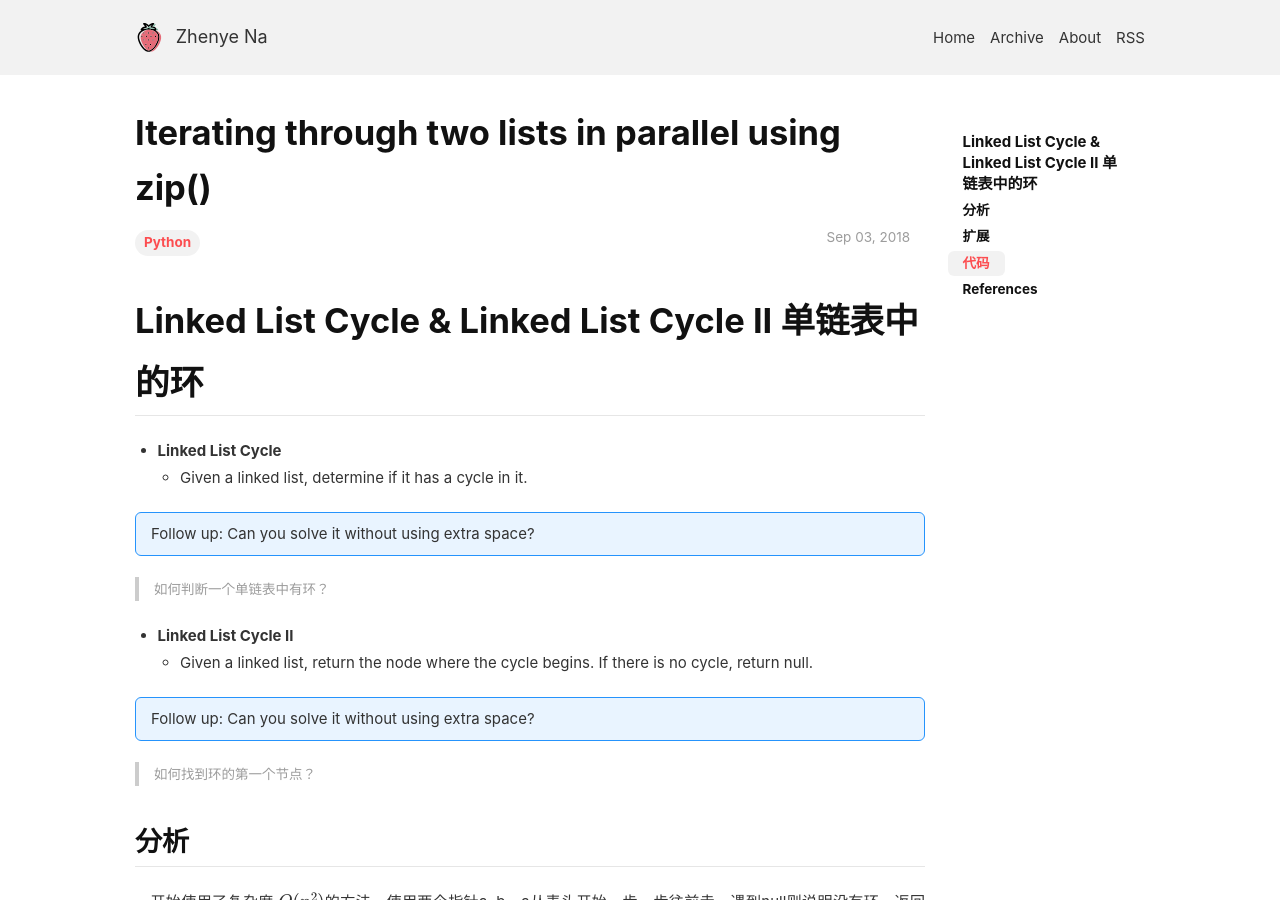
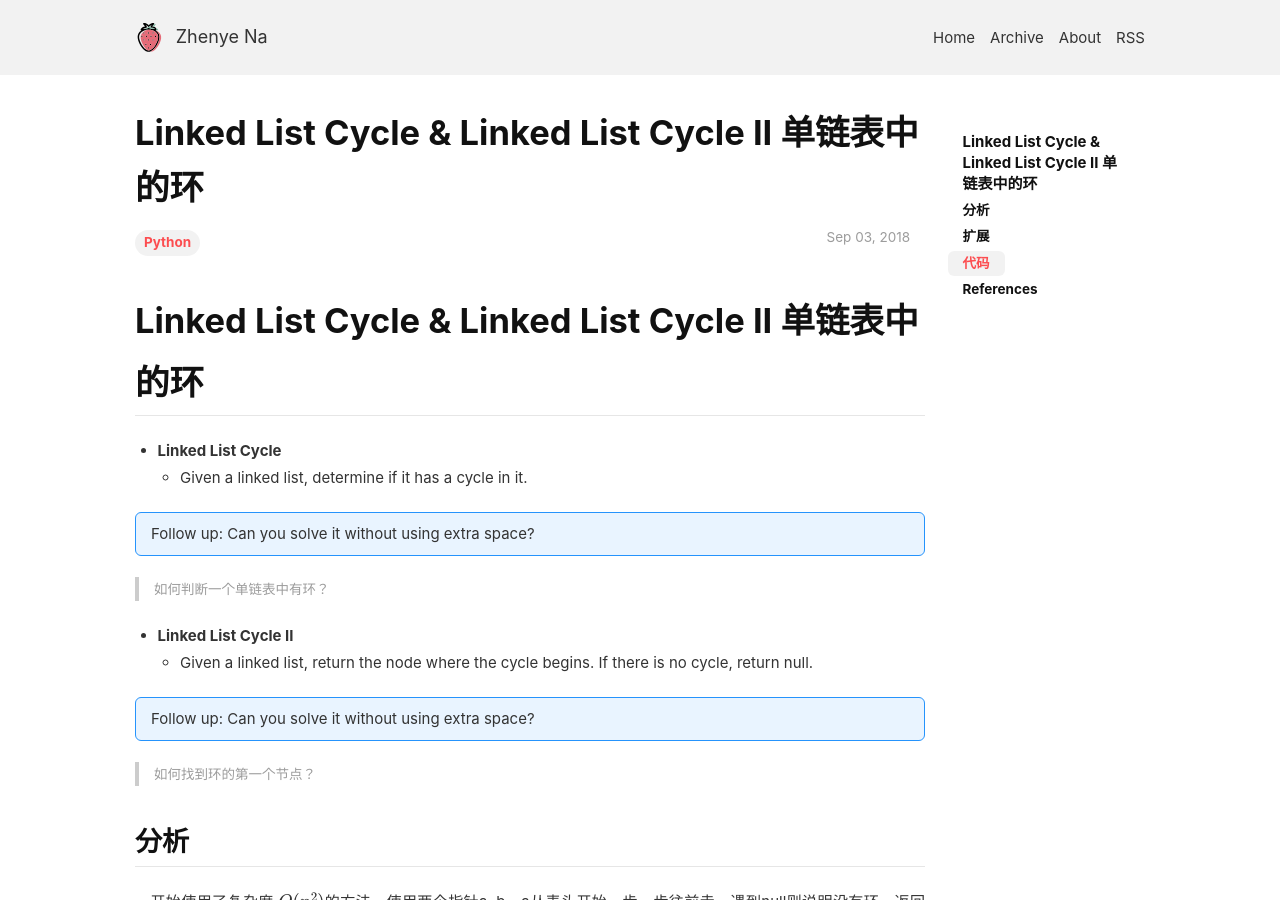
Before and after one commit to Zhenye-Na/blog, a Jekyll site: the page built from _posts/2018-09-03-linkedlist-cycle-ii.md, in a window 1280 px wide and 900 px high. Built offline with Jekyll 4.4.1, drawn with Linux system fonts in a browser that asks for light colours; nearby versions of some CDN libraries; formulas are drawn with MathJax 3; comment, search, counter and statistics services are not loaded.

Commit message:
add linkedlist cycle ii

```diff
--- a/_posts/2018-09-03-linkedlist-cycle-ii.md
+++ b/_posts/2018-09-03-linkedlist-cycle-ii.md
@@ -1,8 +1,8 @@
 ---
 layout: post
-title: "Iterating through two lists in parallel using zip()"
+title: "Linked List Cycle & Linked List Cycle II 单链表中的环"
 date: 2018-09-03
-excerpt: "Iterating through two lists in parallel using zip"
+excerpt: "Linked List Cycle & Linked List Cycle II"
 tags: [Python]
 ---
 
```
